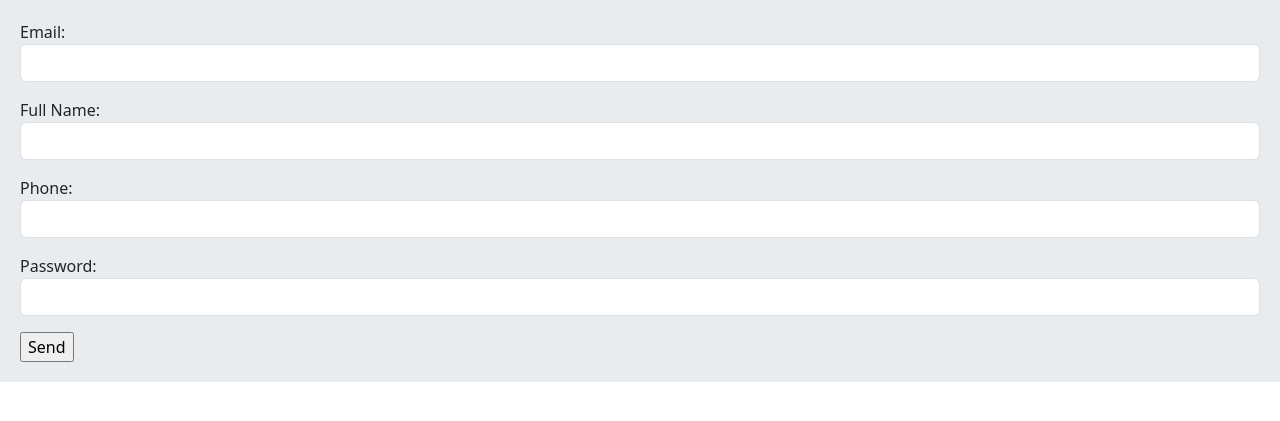
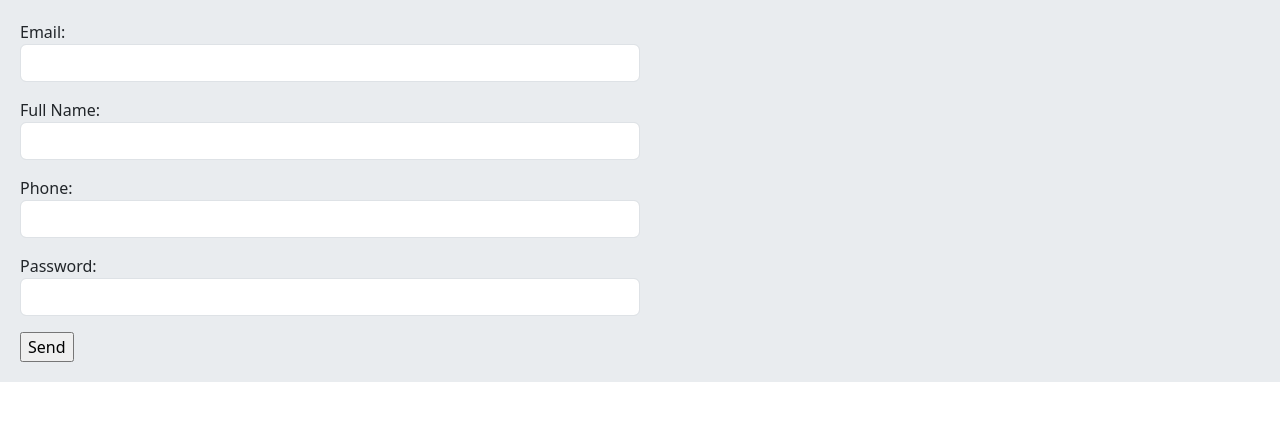
Before and after one commit to arashkarimi1999/shop_mongard, a Django app: a page that uses accounts/templates/accounts/register.html in a window 1280 px wide. Shown: the part 56-477 px from the top of the page. Run offline with Django 4.2, Linux system fonts and the light colour scheme.

Commit message:
update form fields for better styling

```diff
--- a/accounts/templates/accounts/register.html
+++ b/accounts/templates/accounts/register.html
@@ -1,7 +1,7 @@
 {% extends 'base.html' %}
 
 {% block content %}
-    <form action="" method="post" novalidate>
+    <form action="" method="post" class="col-md-6" novalidate>
         {% csrf_token %}
         {{ form.as_p }}
         <input type="submit" value="Send">
```
